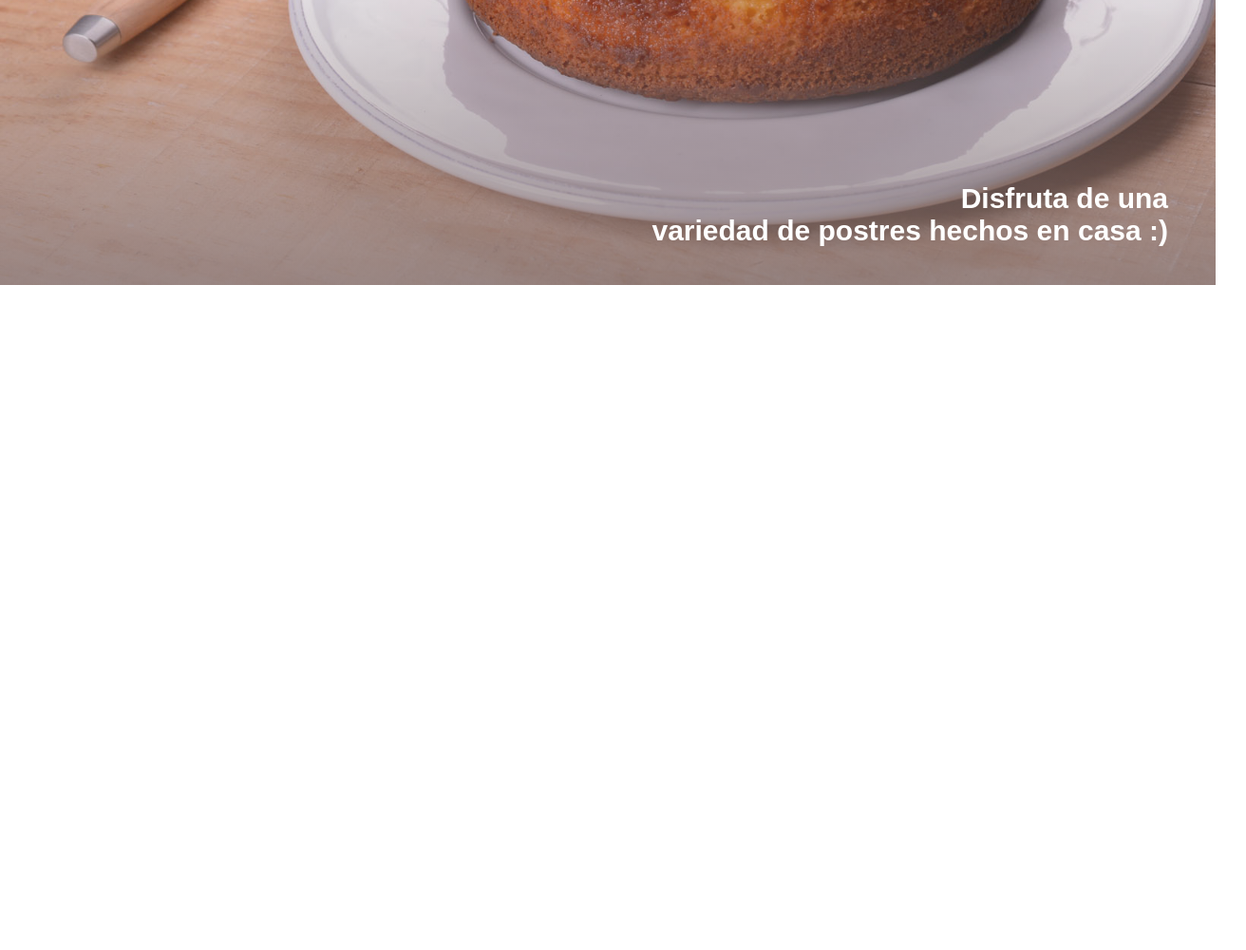
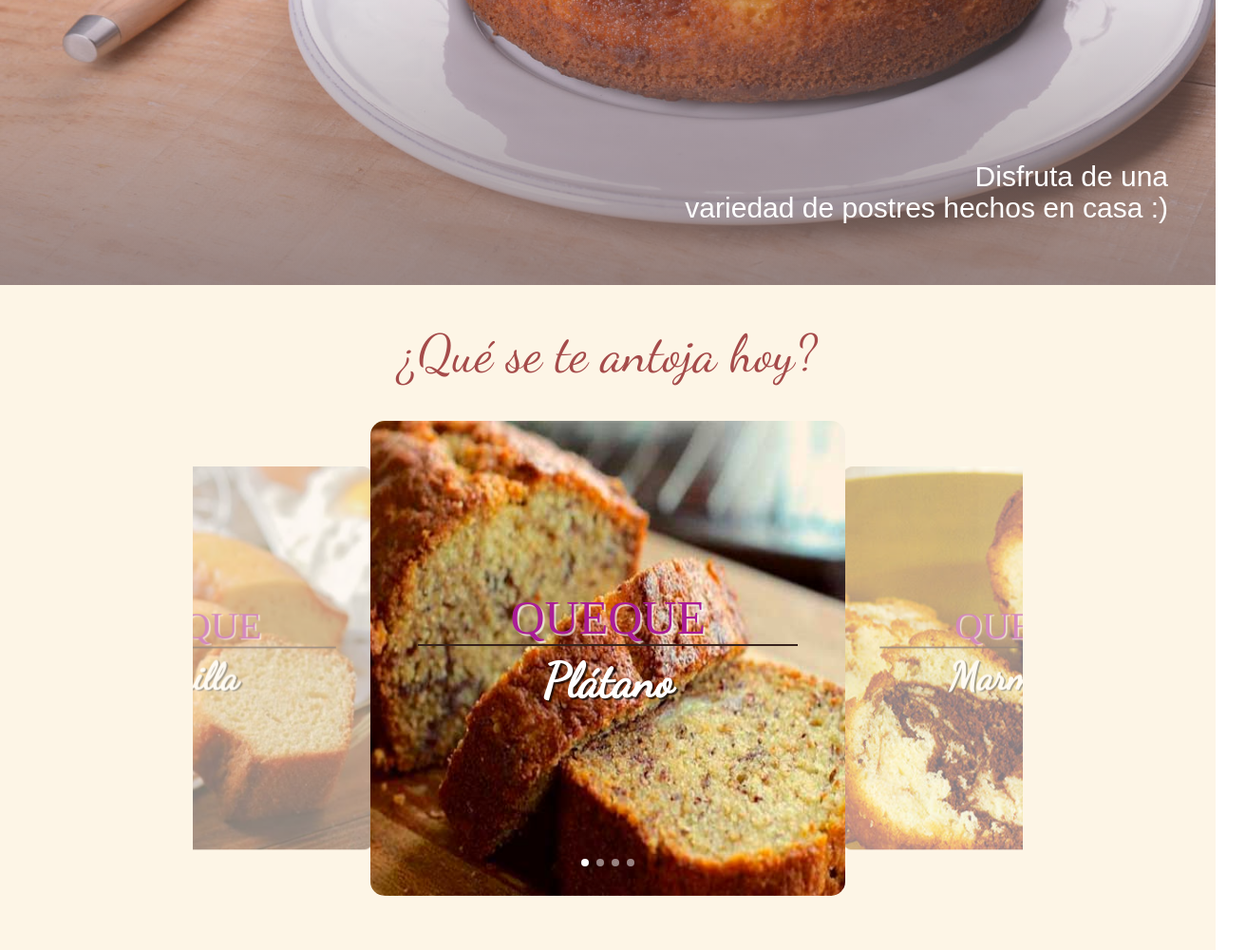
Before and after one commit to JohanQuiroz/web-leydy-cakes, a plain HTML site: page index.html in a window 1280 px wide. Shown: the part 645-1645 px from the top of the page at 95% size, 1312 px wide, since content can reach past the window. Before the commit the page ends 945 px from the top, so only its background shows below. Drawn offline with nearby package versions, Linux system fonts and the light colour scheme.

Commit message:
add materialize and carousel

```diff
--- a/css/style.css
+++ b/css/style.css
@@ -13,16 +13,6 @@ section {
 
 div {
     /* border: solid green 2px; */
-}
-
-.container {
-    height: 100%;
-    margin: auto;
-}
-
-.row {
-    display: flex;
-    flex-wrap: wrap;
 }
 
 /* HEADER */
@@ -65,6 +55,7 @@ div {
     display: flex;
     align-items: center;
     margin-right: 20px;
+    color: rgb(56, 55, 55);
 }
 
 .header-top-info-block img {
@@ -123,6 +114,7 @@ div {
 .header-middle-logo {
     display: flex;
     justify-content: center;
+    margin: auto;
 }
 
 .header-middle-logo img {
@@ -171,3 +163,70 @@ div {
     color: white;
     font-size: 30px;
 }
+
+/* MAIN CONTENT */
+
+#main-content {
+    height: 700px;
+    background-color: #FDF5E6;
+}
+
+.tittle {
+    font-size: 55px;
+    font-family: 'Dancing Script', cursive;
+    margin-bottom: 40px;
+    color: #a54b4a;
+}
+
+.subtittle {
+    margin: 0;
+    color:rgb(170, 28, 151);
+    text-shadow: 2px 2px 1px rgba(255, 255, 255, 0.7);
+    display: inline;
+    font-size: 50px;
+    font-weight: 500;
+    text-transform: uppercase;
+}
+
+.taste {
+    color: #fff;
+    margin: 7px 0;
+    font-size: 50px;
+    font-weight: 600;
+    text-shadow: 2px 2px 1px rgba(0,0,0,0.7);
+    font-family: 'Dancing Script', cursive;
+    margin-top: 0;
+}
+
+.division-line {
+    width: 80%;
+    height: 2px;
+    background-color: #36221c;
+}
+
+/* style MATERIALIZE */
+
+.carousel {
+    min-height: 500px;
+}
+
+.carousel .carousel-item {
+    display: flex;
+    flex-direction: column;
+    justify-content: center;
+    align-items: center;
+    user-select: none;
+    width: 500px;
+    height: 500px;
+}
+
+.carousel .carousel-item img {
+    width: 100%;
+    height: 100%;
+    object-fit: cover;
+    position: absolute;
+    top: 0;
+    left: 0;
+    z-index: -1;
+    border-radius: 15px;
+}
--- a/index.html
+++ b/index.html
@@ -5,6 +5,11 @@
     <meta http-equiv="X-UA-Compatible" content="IE=edge">
     <meta name="viewport" content="width=device-width, initial-scale=1.0">
     <title>Leydy's cakes | Queques, postres, cupcakes</title>
+    <!-- FONT -->
+    <link href="https://fonts.googleapis.com/css?family=Dancing+Script|Raleway:500,600&display=swap" rel="stylesheet">
+    <!-- MATERIALIZE.CSS -->
+    <link rel="stylesheet" href="https://cdnjs.cloudflare.com/ajax/libs/materialize/1.0.0/css/materialize.min.css">
+    <!-- ESTILOS -->
     <link rel="stylesheet" href="css/style.css">
 </head>
 <body>
@@ -59,7 +64,44 @@
         </div>
     </section>
     <section id="main-content">
+        <div class="container">
+            <div class="row">
+                <div class="col s12">
+                    <h1 class="center-align tittle">¿Qué se te antoja hoy?</h1>
+                    <div class="carousel center-align">
+                        <div class="carousel-item">
+                            <h2 class="subtittle">Queque</h2>
+                            <div class="division-line"></div>
+                            <p class="taste">Plátano</p>
+                            <img src="img/queque-platano.jpg" alt="">
+                        </div>
+                        <div class="carousel-item">
+                            <h2 class="subtittle">Queque</h2>
+                            <div class="division-line"></div>
+                            <p class="taste">Marmoleado</p>
+                            <img src="img/queque-marmoleado.jpg" alt="">
+                        </div>
+                        <div class="carousel-item">
+                            <h2 class="subtittle">Queque</h2>
+                            <div class="division-line"></div>
+                            <p class="taste">Chocolate</p>
+                            <img src="img/queque-chocolate.jpg" alt="">
+                        </div>
+                        <div class="carousel-item">
+                            <h2 class="subtittle">Queque</h2>
+                            <div class="division-line"></div>
+                            <p class="taste">Vainilla</p>
+                            <img src="img/queque-vainilla.jpg" alt="">
+                        </div>
+                    </div>
+                </div>
+            </div>
+        </div>
+    </section>
 
-    </section>
+    <!-- MATERIALIZE.JS -->
+    <script src="https://cdnjs.cloudflare.com/ajax/libs/materialize/1.0.0/js/materialize.min.js"></script>
+    <!-- MAIN.JS -->
+    <script src="js/main.js"></script>
 </body>
 </html>
--- /dev/null
+++ b/js/main.js
@@ -0,0 +1,22 @@
+// VARIABLES
+
+const carouselElements = document.querySelectorAll('.carousel');
+
+loadEventListeners();
+
+function loadEventListeners() {
+    document.addEventListener('DOMContentLoaded', initCarousel);
+}
+
+// FUNCIONES
+
+function initCarousel() {
+    M.Carousel.init(carouselElements, {
+        duration: 1500,
+        dist: -60,
+        shift: 5,
+        padding: 100,
+        numVisible: 5,
+        indicators: true
+    });
+}
```
Also changed, not shown: img/queque-chocolate.jpg (added), img/queque-marmoleado.jpg (added), img/queque-platano.jpg (added), img/queque-vainilla.jpg (added).
